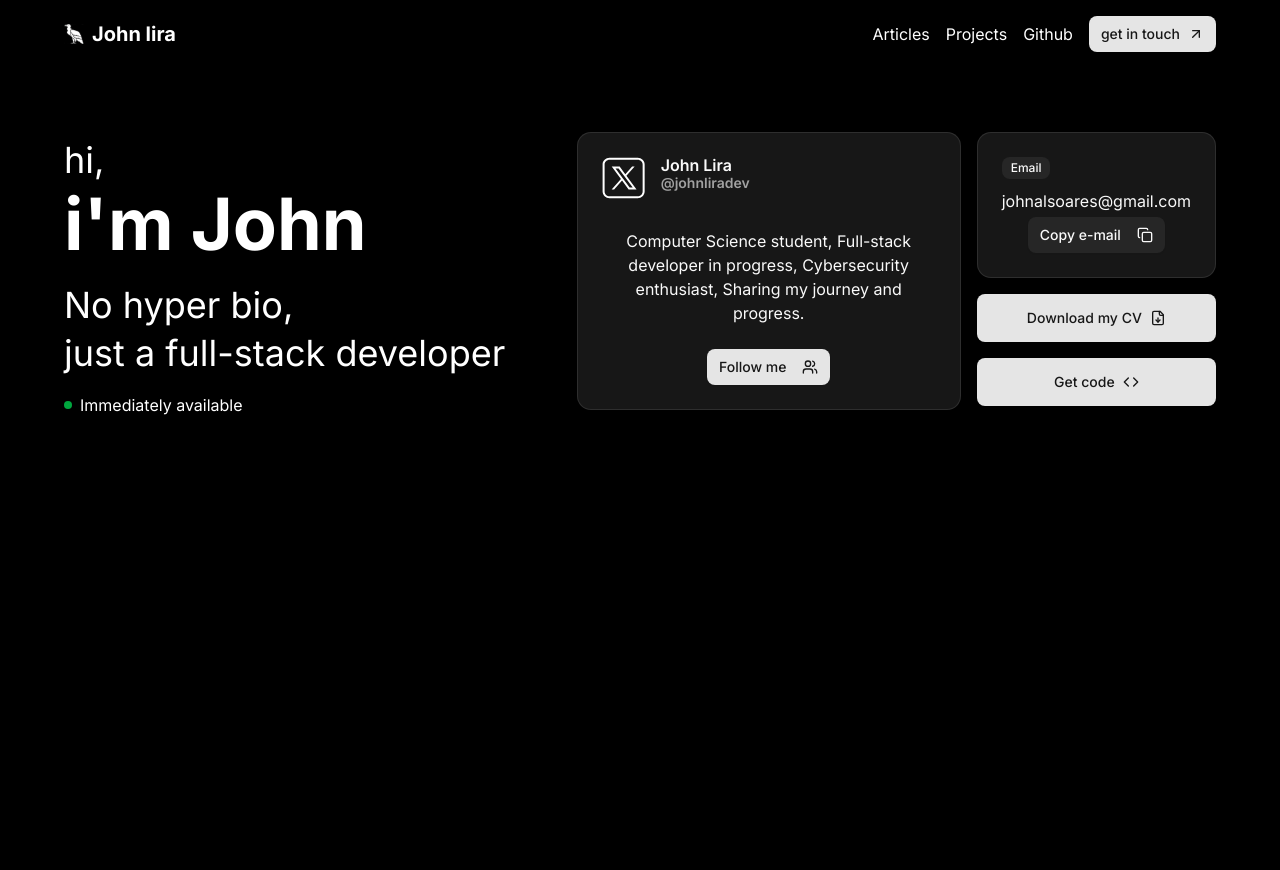
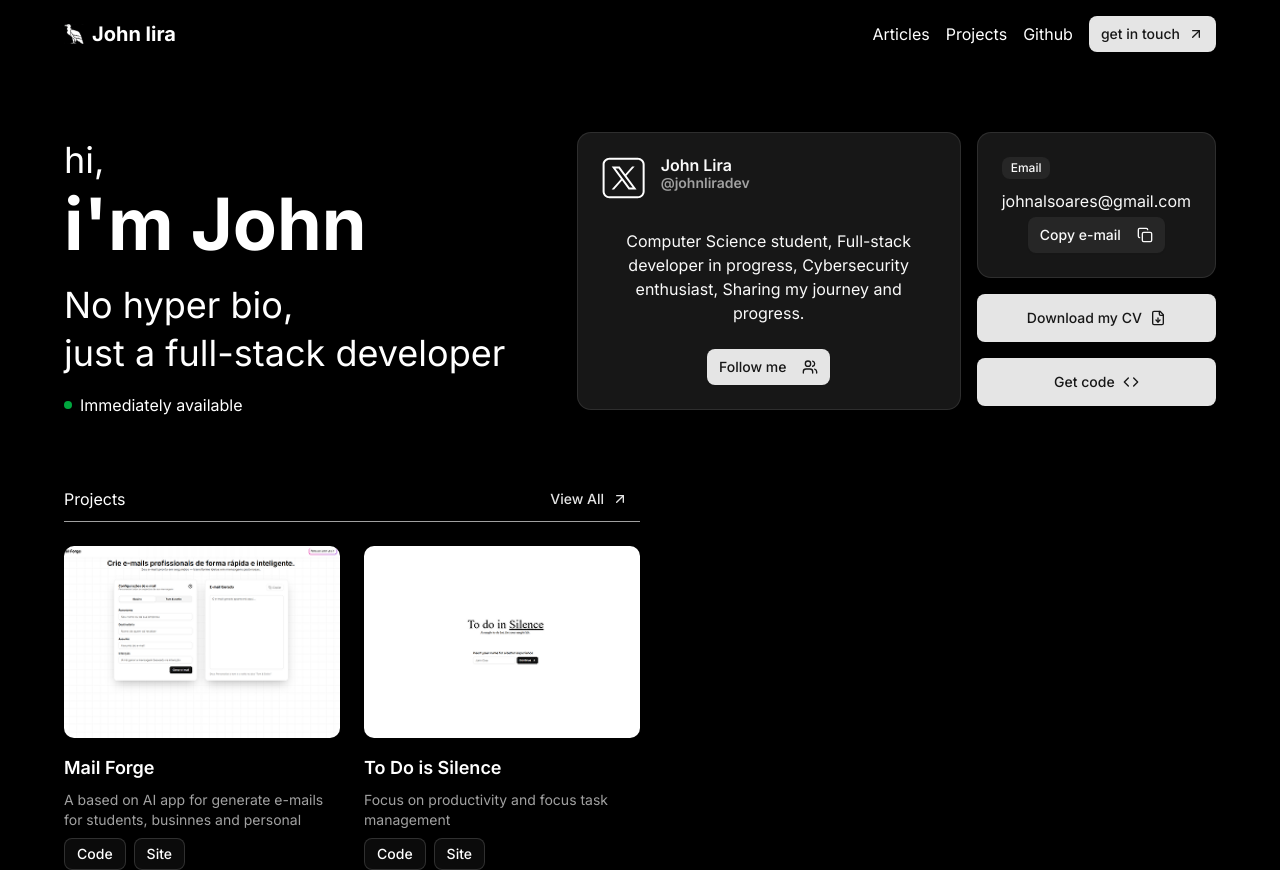
Before and after one commit to johnliradev/site, a Next.js app: page / in a window 1280 px wide. Before the commit the page ends 800 px from the top, so only its background shows below. Built offline with nearby package versions, Linux system fonts and the light colour scheme.

Commit message:
feat: implement preview projects card

```diff
--- a/src/app/page.tsx
+++ b/src/app/page.tsx
@@ -1,6 +1,7 @@
 "use client";
 import { EmailCard } from "@/components/EmailCard";
 import { Hero } from "@/components/Hero";
+import { ProjectsPreview } from "@/components/ProjectsPreview";
 import { Button } from "@/components/ui/button";
 import { XCard } from "@/components/XCard";
 import { Code, FileDown } from "lucide-react";
@@ -9,7 +10,7 @@ import { motion } from "motion/react";
 export default function Home() {
   return (
     <>
-      <div className="flex w-full justify-between mt-16 ">
+      <div className="flex w-full justify-between my-16 ">
         <Hero />
         <div className="flex gap-4">
           <XCard />
@@ -38,6 +39,10 @@ export default function Home() {
           </div>
         </div>
       </div>
+      <div className="flex w-full justify-between">
+        <ProjectsPreview />
+        <div className="w-full"></div>
+      </div>
     </>
   );
 }
--- /dev/null
+++ b/src/components/Projects/data.ts
@@ -0,0 +1,30 @@
+import { StaticImageData } from "next/image";
+const silencePreview = "/silence-preview.png";
+const mailForgePreview = "/mail-forge-preview.png";
+
+type Project = {
+  image: string;
+  title: string;
+  desc: string;
+  tech: string[];
+  site_url: string;
+  code_url: string;
+};
+export const projects: Project[] = [
+  {
+    title: "Mail Forge",
+    desc: "A  based on AI app for generate e-mails for students, businnes and personal",
+    tech: ["OPENAI API", "React", "NextJs"],
+    site_url: "https://mail-forge.vercel.app/",
+    code_url: "https://github.com/johnliradev/mailforge",
+    image: mailForgePreview,
+  },
+  {
+    title: "To Do is Silence",
+    desc: "Focus on productivity and focus task management",
+    tech: ["Typescript", "React", "TailwindCSS"],
+    site_url: "https://todoinsilence.vercel.app/",
+    code_url: "https://github.com/johnliradev/todoinsilence",
+    image: silencePreview,
+  },
+];
--- /dev/null
+++ b/src/components/ProjectsPreview/index.tsx
@@ -0,0 +1,72 @@
+import { ArrowUpRight } from "lucide-react";
+import { Button } from "../ui/button";
+import { projects } from "../Projects/data";
+import Link from "next/link";
+
+import { motion } from "motion/react";
+
+export const ProjectsPreview = () => {
+  return (
+    <motion.div
+      className="w-full"
+      initial={{ opacity: 0, y: 20 }}
+      animate={{ opacity: 1, y: 0 }}
+      transition={{ duration: 0.6, ease: "easeOut" }}
+    >
+      <div className="flex items-center justify-between border-b  pb-1 border-muted-foreground">
+        <p>Projects</p>
+        <Link href={"/projects"}>
+          <Button variant={"link"}>
+            View All
+            <ArrowUpRight />
+          </Button>
+        </Link>
+      </div>
+      <div className="grid grid-cols-2 gap-6 mt-6">
+        {projects.slice(0, 2).map((project, index) => (
+          <motion.div
+            key={index}
+            className="space-y-4"
+            initial={{ opacity: 0, y: 20 }}
+            animate={{ opacity: 1, y: 0 }}
+            transition={{ duration: 0.6, delay: index * 0.4, ease: "easeOut" }}
+          >
+            <div className="relative overflow-hidden rounded-lg">
+              <img
+                src={project.image}
+                alt={project.title}
+                className="w-full h-48 object-cover"
+              />
+            </div>
+            <div className="space-y-2">
+              <h3 className="text-lg font-semibold">{project.title}</h3>
+              <p className="text-sm text-muted-foreground">{project.desc}</p>
+              <div className="flex gap-2">
+                <Button size="sm" variant="outline" asChild>
+                  <a
+                    href={project.code_url}
+                    target="_blank"
+                    rel="noopener noreferrer"
+                  >
+                    Code
+                  </a>
+                </Button>
+                {project.site_url && (
+                  <Button size="sm" variant="outline" asChild>
+                    <a
+                      href={project.site_url}
+                      target="_blank"
+                      rel="noopener noreferrer"
+                    >
+                      Site
+                    </a>
+                  </Button>
+                )}
+              </div>
+            </div>
+          </motion.div>
+        ))}
+      </div>
+    </motion.div>
+  );
+};
```
Also changed, not shown: public/mail-forge-preview.png (added), public/silence-preview.png (added).
